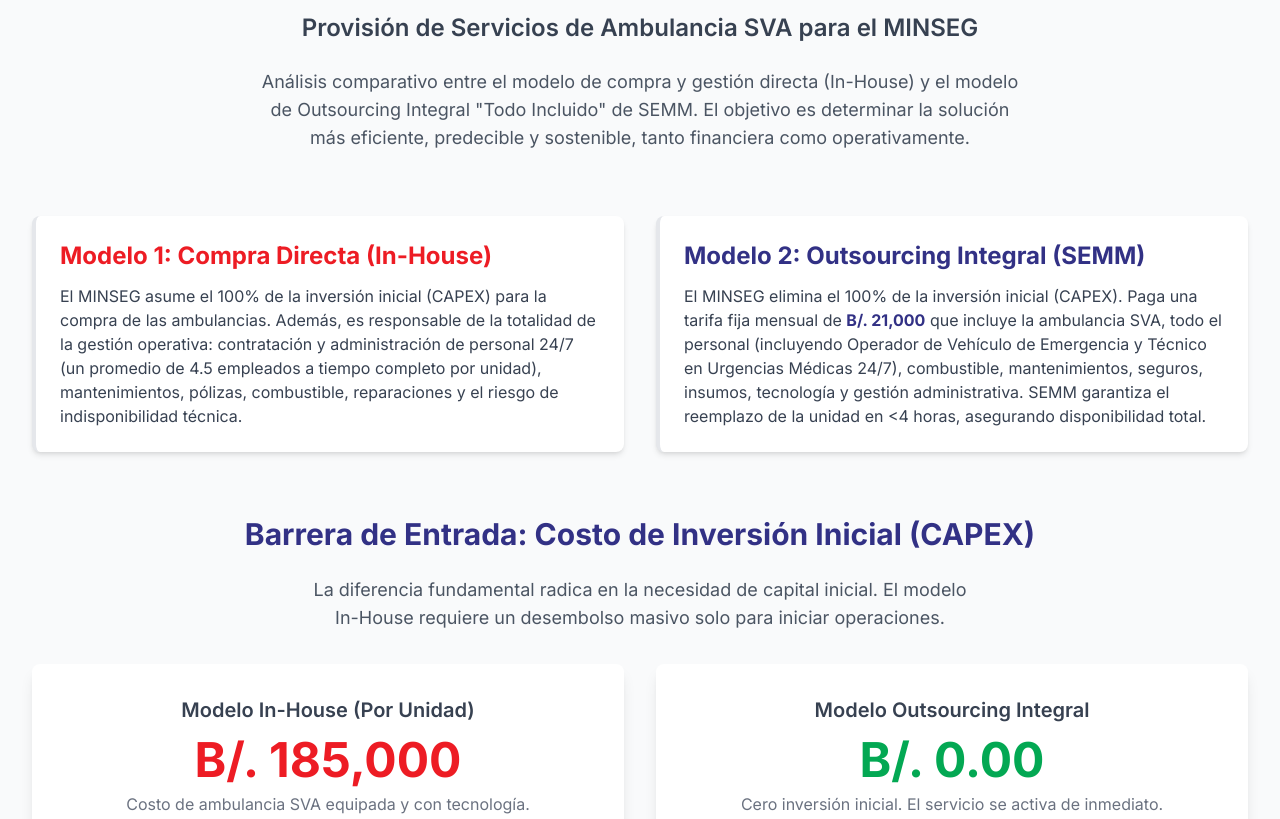
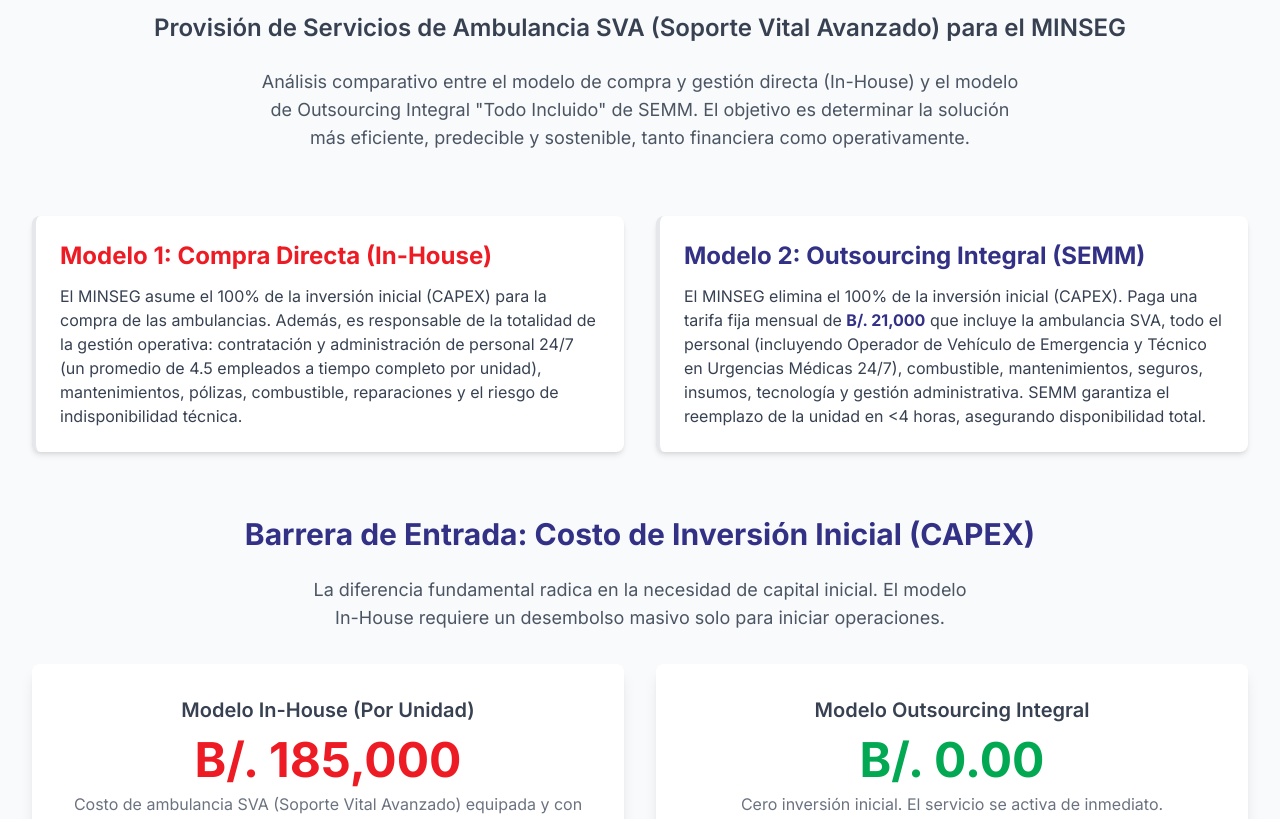
Before and after one commit to DigiProposal/SEMM-MINSEG, a plain HTML site: page index.html in a window 1280 px wide. Shown: the part 204-1023 px from the top of the page. Drawn offline with nearby package versions, Linux system fonts and the light colour scheme.

Commit message:
Update index.html

```diff
--- a/index.html
+++ b/index.html
@@ -60,7 +60,7 @@
 
         <section id="section1" class="text-center my-12">
             <h1 class="text-4xl font-bold text-semm-blue mb-4">Propuesta Estratégica Final</h1>
-            <h2 class="text-2xl font-semibold text-gray-700 mb-6">Provisión de Servicios de Ambulancia SVA para el MINSEG</h2>
+            <h2 class="text-2xl font-semibold text-gray-700 mb-6">Provisión de Servicios de Ambulancia SVA (Soporte Vital Avanzado) para el MINSEG</h2>
             <p class="max-w-3xl mx-auto text-lg text-gray-600">
                 Análisis comparativo entre el modelo de compra y gestión directa (In-House) y el modelo de Outsourcing Integral "Todo Incluido" de SEMM. El objetivo es determinar la solución más eficiente, predecible y sostenible, tanto financiera como operativamente.
             </p>
@@ -90,7 +90,7 @@
                 <div class="bg-white p-8 rounded-lg shadow-lg text-center">
                     <h4 class="text-xl font-semibold text-gray-700 mb-3">Modelo In-House (Por Unidad)</h4>
                     <p class="text-5xl font-bold text-semm-orange">B/. 185,000</p>
-                    <p class="text-gray-500 mt-2">Costo de ambulancia SVA equipada y con tecnología.</p>
+                    <p class="text-gray-500 mt-2">Costo de ambulancia SVA (Soporte Vital Avanzado) equipada y con tecnología.</p>
                 </div>
                 <div class="bg-white p-8 rounded-lg shadow-lg text-center">
                     <h4 class="text-xl font-semibold text-gray-700 mb-3">Modelo Outsourcing Integral</h4>
```
